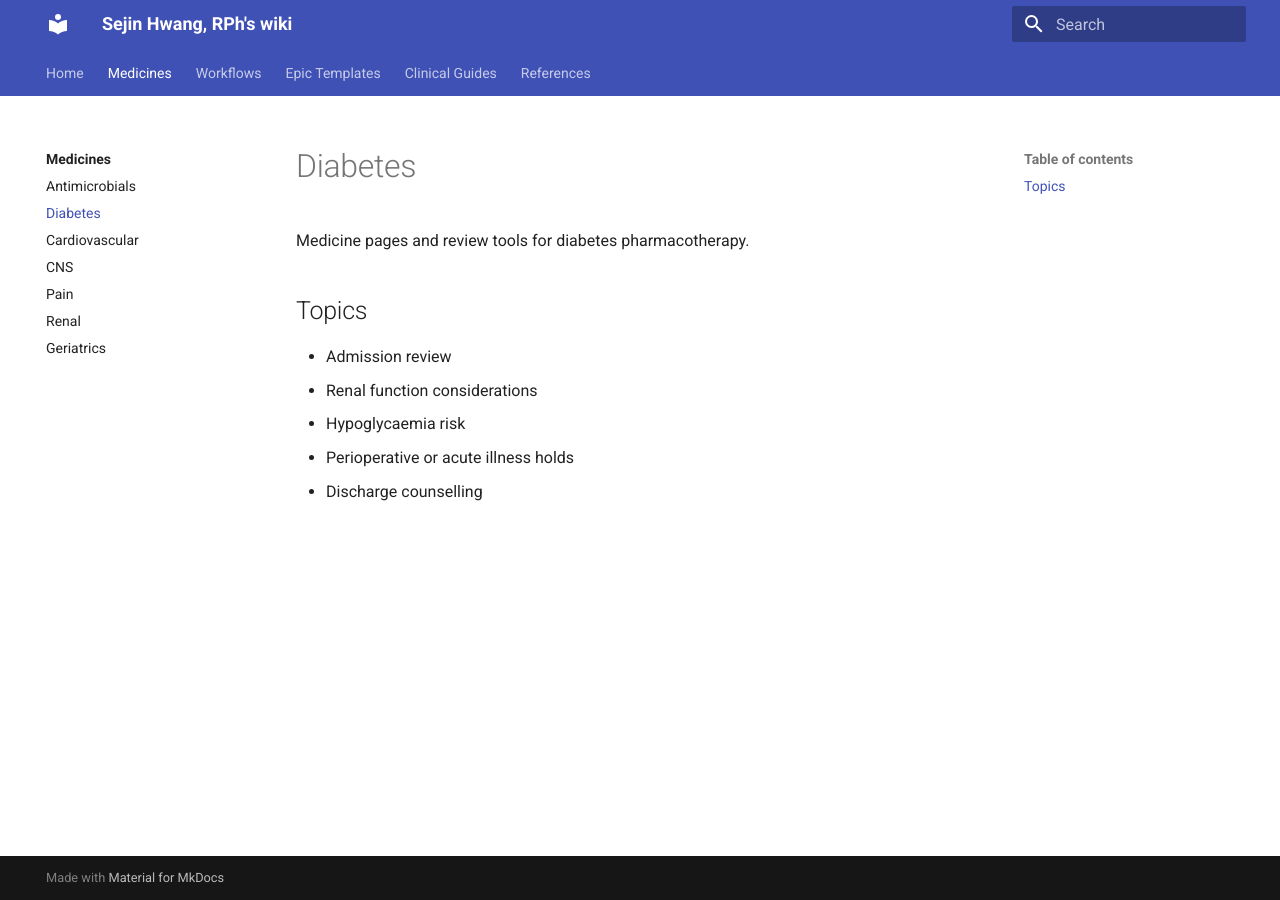
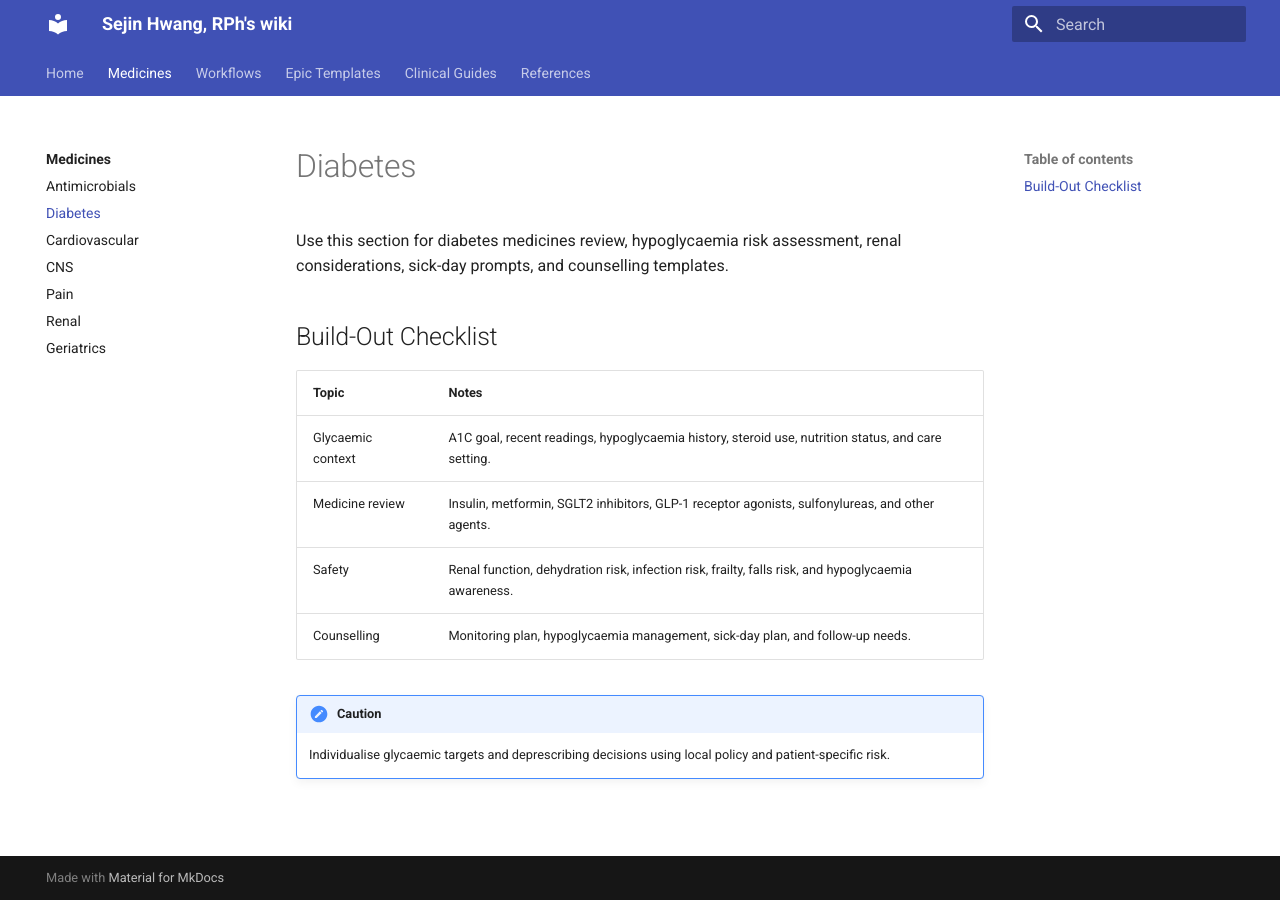
Before and after one commit to sejinhwang/sejin-pharmacy-wiki, an MkDocs documentation site: the page built from docs/medicines/diabetes/index.md, in a window 1280 px wide. Built offline with MkDocs 1.6.1 and Material for MkDocs 9.7.7, drawn with Linux system fonts in a browser that asks for light colours.

```diff
--- a/docs/medicines/diabetes/index.md
+++ b/docs/medicines/diabetes/index.md
@@ -1,11 +1,15 @@
 # Diabetes
 
-Medicine pages and review tools for diabetes pharmacotherapy.
+Use this section for diabetes medicines review, hypoglycaemia risk assessment, renal considerations, sick-day prompts, and counselling templates.
 
-## Topics
+## Build-Out Checklist
 
-- Admission review
-- Renal function considerations
-- Hypoglycaemia risk
-- Perioperative or acute illness holds
-- Discharge counselling
+| Topic | Notes |
+| --- | --- |
+| Glycaemic context | A1C goal, recent readings, hypoglycaemia history, steroid use, nutrition status, and care setting. |
+| Medicine review | Insulin, metformin, SGLT2 inhibitors, GLP-1 receptor agonists, sulfonylureas, and other agents. |
+| Safety | Renal function, dehydration risk, infection risk, frailty, falls risk, and hypoglycaemia awareness. |
+| Counselling | Monitoring plan, hypoglycaemia management, sick-day plan, and follow-up needs. |
+
+!!! caution
+    Individualise glycaemic targets and deprescribing decisions using local policy and patient-specific risk.
```
